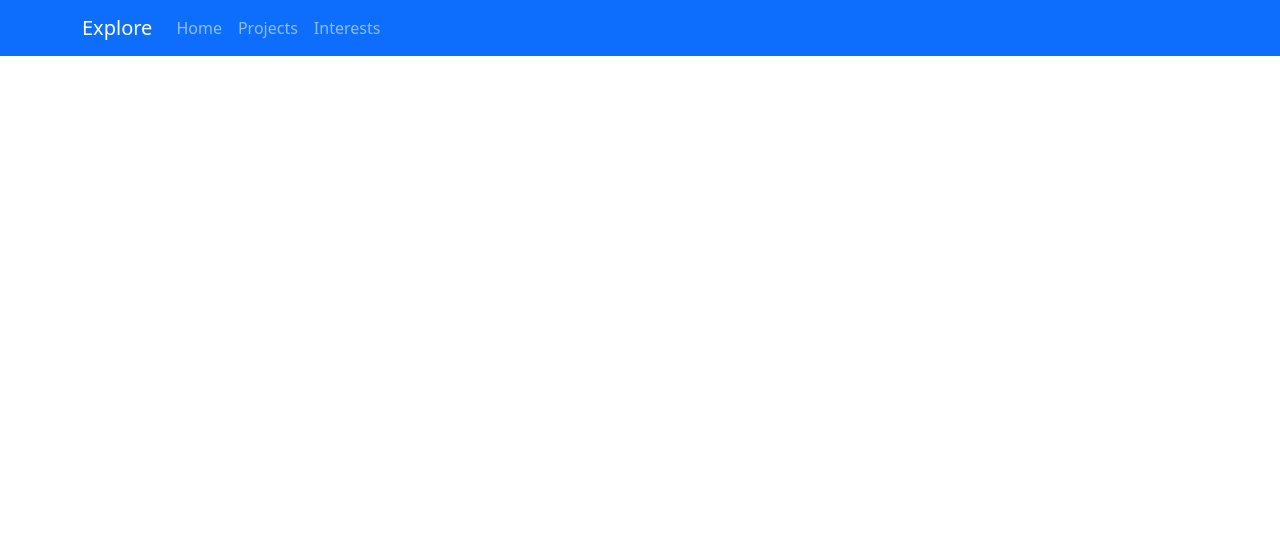
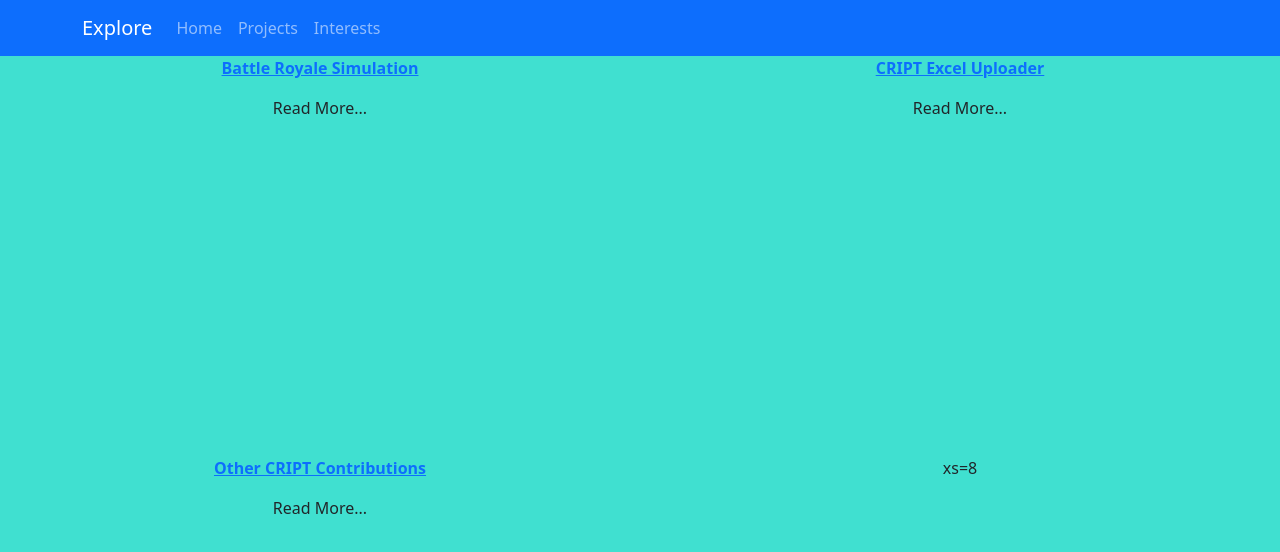
Before and after one commit to CVilla17/CV_website, a React (Create React App) app: page /projects in a window 1280 px wide. Shown: the top 552 px of the page. Built offline with nearby package versions, Linux system fonts and the light colour scheme.

Commit message:
progress on projects page

```diff
--- a/package.json
+++ b/package.json
@@ -3,6 +3,9 @@
   "version": "0.1.0",
   "private": true,
   "dependencies": {
+    "@emotion/react": "^11.11.3",
+    "@emotion/styled": "^11.11.0",
+    "@mui/material": "^5.15.4",
     "@testing-library/jest-dom": "^5.17.0",
     "@testing-library/react": "^13.4.0",
     "@testing-library/user-event": "^13.5.0",
--- a/src/components/NavbarComp.js
+++ b/src/components/NavbarComp.js
@@ -3,6 +3,7 @@ import { Navbar, Nav, NavDropdown, Container } from "react-bootstrap";
 
 import { BrowserRouter as Router, Routes, Route, Link } from "react-router-dom";
 //import Interests from "../pages/Interests";
+import Projects from "../pages/Projects";
 import Home from "../pages/Home";
 import "bootstrap/dist/css/bootstrap.min.css";
 
@@ -34,7 +35,7 @@ export default class NavbarComp extends Component {
         <div>
           <Routes>
             <Route exact path="/" element={<Home />} />
-            {/* <Route exact path="/interests" element={<Interests />} /> */}
+            <Route exact path="/projects" element={<Projects />} />
           </Routes>
         </div>
       </Router>
--- /dev/null
+++ b/src/components/ReadMore.js
@@ -0,0 +1,25 @@
+import React, { useState } from "react";
+
+function ReadMore({ title, description, link }) {
+  const [expanded, setExpanded] = useState(false);
+
+  return (
+    <div>
+      <p>
+        <a href={link}>
+          <b>{title}</b>
+        </a>
+      </p>
+      <span onClick={() => setExpanded(!expanded)}>
+        <div>Read More...</div>
+      </span>
+      {expanded ? (
+        <div>
+          <p>{description}</p>
+        </div>
+      ) : null}
+    </div>
+  );
+}
+
+export default ReadMore;
--- a/src/pages/Home.css
+++ b/src/pages/Home.css
@@ -37,6 +37,6 @@
 }
 
 .profile_image {
-  width: 500px;
-  height: auto;
+  width: 50vh;
+  height: 50vh;
 }
--- a/src/pages/Home.js
+++ b/src/pages/Home.js
@@ -1,8 +1,7 @@
 import React, { Component } from "react";
-// import Todos from "../component/todos";
-// import AddTodo from "../component/AddTodo";
+
 import "../pages/Home.css";
-import { ListSubheader } from "@mui/material";
+import home_pic from "../assets/images/home_pic.jpg";
 
 class Home extends Component {
   // Create a default state of this component with an empty list of todos.
@@ -13,11 +12,11 @@ class Home extends Component {
         {/* <p>Design your About me page </p> */}
         <div class="split left">
           <div className="centered">
-            {/* <img
+            <img
               className="profile_image"
-              src={profile_pic}
+              src={home_pic}
               alt="Profile Pic"
-            ></img> */}
+            ></img>
             <div>
               <b>Quick Facts</b>
               <div text-align="left">
@@ -29,10 +28,7 @@ class Home extends Component {
                     Currently a junior at MIT studying Electrical Engineering
                     and Computer Science
                   </li>
-                  <li>
-                    Love for running, working out, cooking, poetry, and friend
-                    and family
-                  </li>
+                  <li>Enjoys running, working out, cooking, and poetry</li>
                 </ul>
               </div>
             </div>
--- a/src/pages/Projects.js
+++ b/src/pages/Projects.js
@@ -0,0 +1,57 @@
+import React, { Component } from "react";
+
+import "../pages/Projects.css";
+import Grid from "@mui/material/Grid"; // Grid version 1
+import Item from "@mui/material/Grid";
+import ReadMore from "../components/ReadMore";
+
+class Projects extends Component {
+  // Create a default state of this component with an empty list of todos.
+
+  render() {
+    return (
+      <Grid container spacing={0} bgcolor={"turquoise"} height="100vh">
+        <Grid item xs={6}>
+          <Item>
+            <ReadMore
+              title={"Battle Royale Simulation"}
+              link={"https://github.com/CVilla17/Battle_Royale_Sim"}
+              description={
+                "Following my first semester of college/introduction to computer science I really wanted to make something using what I had learned in class. I asked my professor if I could use some of the starter code from a monte carlo simulation lab we had done earlier in the semester, and once I had the go ahead I began formulating a plan to make this game with my friend. I ended up making the game to be customizable and playable for many players. The interface is pretty rough but it reflects my experience at the time. I really enjoyed making it and playing with friends. Game play centers around and is changed by user inputted stats. Players roam a user designed arena and a story is generated describing their interactions until only one player remains."
+              }
+            />
+          </Item>
+        </Grid>
+        <Grid item xs={6}>
+          <Item>
+            <ReadMore
+              title={"CRIPT Excel Uploader"}
+              description={
+                "I worked with CRIPT through the Undergraduate Research Opportunities program at MIT for 1 year as a software developer. The Excel Uploader was one of my most notable contributions. When I was onboarded it was the only formal data ingestion pipeline outside of using our SDK. My lead Reid Mello nurtured my understanding of our software by having me write other programs before allowing me to work on the Uploader. Eventually I would assume joint control, alongside my supervisor Navid Hariri, and work on maintenance as well as updates as our data model's growth required it. By the time I left it fully supported our data model which had grown 2x from its initial state."
+              }
+              link={"https://github.com/C-Accel-CRIPT/cript-excel-uploader"}
+            />
+          </Item>
+        </Grid>
+        <Grid item xs={6}>
+          <Item>
+            <ReadMore
+              title={"Other CRIPT Contributions"}
+              link={
+                "https://github.com/C-Accel-CRIPT/criptscripts?tab=readme-ov-file"
+              }
+              description={
+                "While working at CRIPT I contributed to several other projects that can be found on the CRIPT github or via this criptscripts website that is linked(although it should be moved to the main site soon apparently). Notable highlights from the criptscripts website that I worked on are: multiple graph representations of experiments translated from research papers(CRIPT graphs), JSON representations of those same experiments(CRIPT JSON),example scripts for SDK usage as well as bibliography transformers(CRIPT scripts), example excel files for users (Excel files). Aside from the programs and other work mentioned I worked on development and maintenance of the CRIPT SDK, the core of the CRIPT service."
+              }
+            />
+          </Item>
+        </Grid>
+        <Grid item xs={6}>
+          <Item>xs=8</Item>
+        </Grid>
+      </Grid>
+    );
+  }
+}
+
+export default Projects;
```
Also changed, not shown: src/assets/images/home_pic.jpg (added), 1 other file (tests, documents, lock files or other folders).
